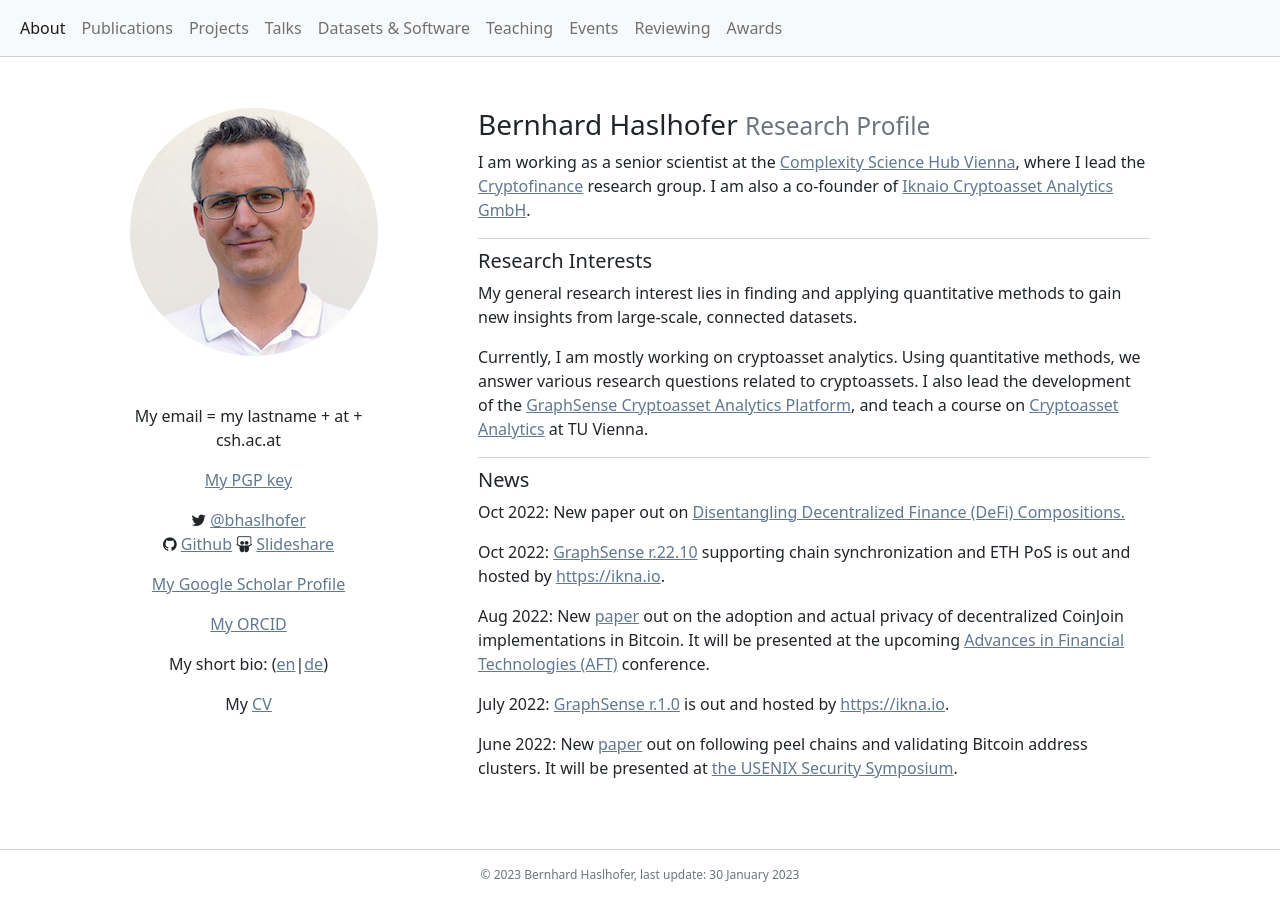
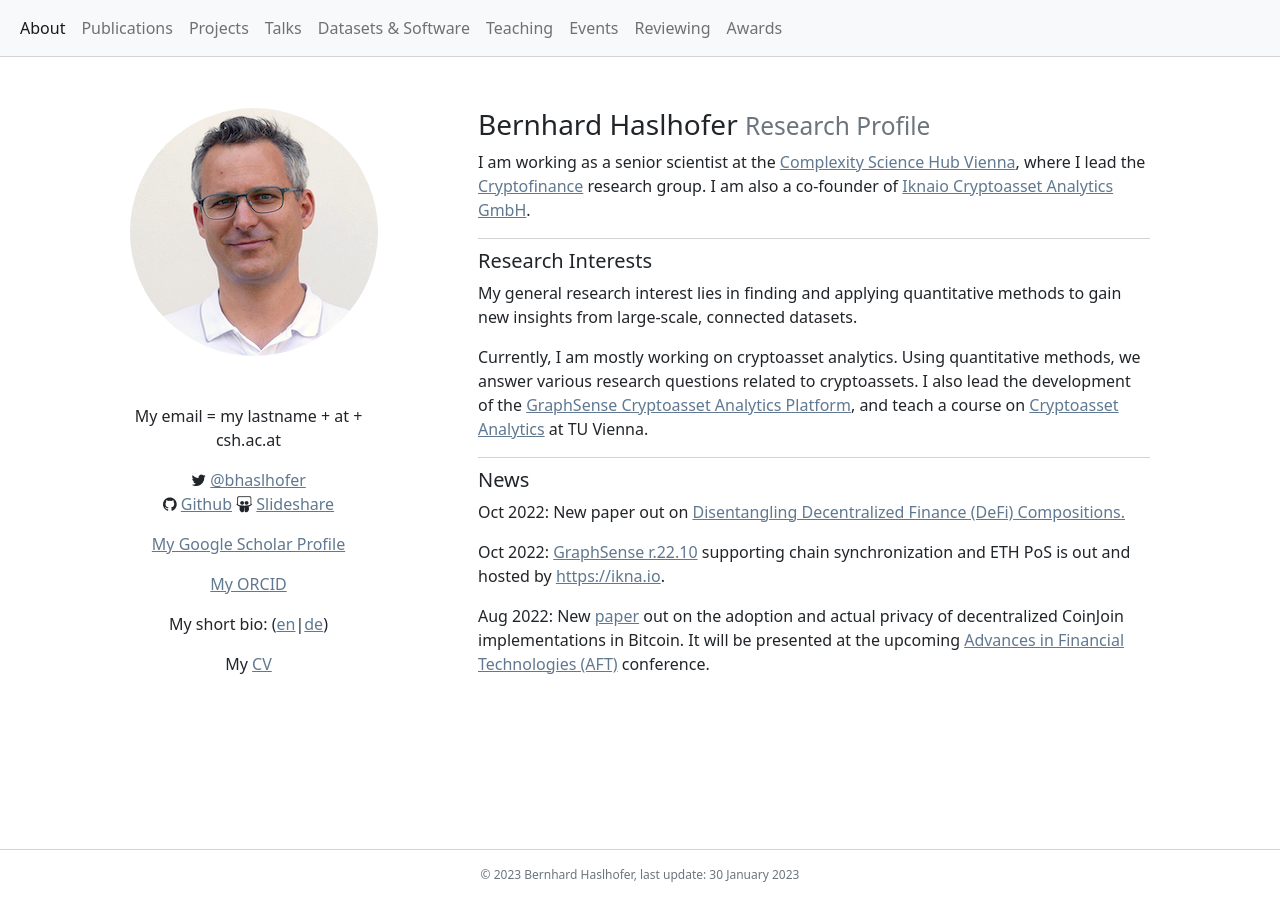
Before and after one commit to behas/behas.github.com, a Jekyll site: the page built from index.html, in a window 1280 px wide. Built offline with Jekyll 4.4.1, drawn with Linux system fonts in a browser that asks for light colours; a style sheet for code colours, icons or effects is not loaded.

Commit message:
rm outdated pgp key

```diff
--- a/index.html
+++ b/index.html
@@ -14,9 +14,6 @@ title: Research Profile
 
         <p class="mt-5">
           My email = my lastname + at + csh.ac.at
-        </p>
-        <p>
-          <a href="/assets/bhaslhofer_pgp_public.asc">My PGP key</a>
         </p>
         <p>
           <i class="fa fa-twitter"></i>
@@ -65,10 +62,6 @@ title: Research Profile
 
         <p>Aug 2022: New <a href="https://arxiv.org/abs/2109.10229" target="_blank">paper</a> out on the adoption and actual privacy of decentralized CoinJoin implementations in Bitcoin. It will be presented at the upcoming <a href="https://aft.acm.org/aft22/index.html" target="_blank">Advances in Financial Technologies (AFT)</a> conference.</p>
 
-        <p>July 2022: <a href="https://github.com/graphsense" target="_blank">GraphSense r.1.0</a> is out and hosted by <a href="https://ikna.io" target="_blank">https://ikna.io</a>.</p>
-
-        <p>June 2022: New <a href="https://arxiv.org/abs/2205.13882" target="_blank">paper</a> out on following peel chains and validating Bitcoin address clusters. It will be presented at <a href="https://www.usenix.org/conference/usenixsecurity22/winter-accepted-papers" target="_blank">the USENIX Security Symposium</a>.</p>
-
       </section>
 
     </div>
```
Also changed, not shown: 1 other file.
